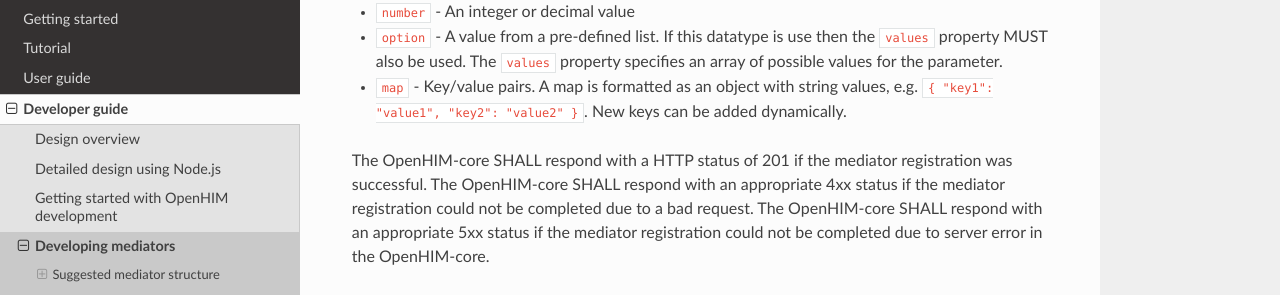
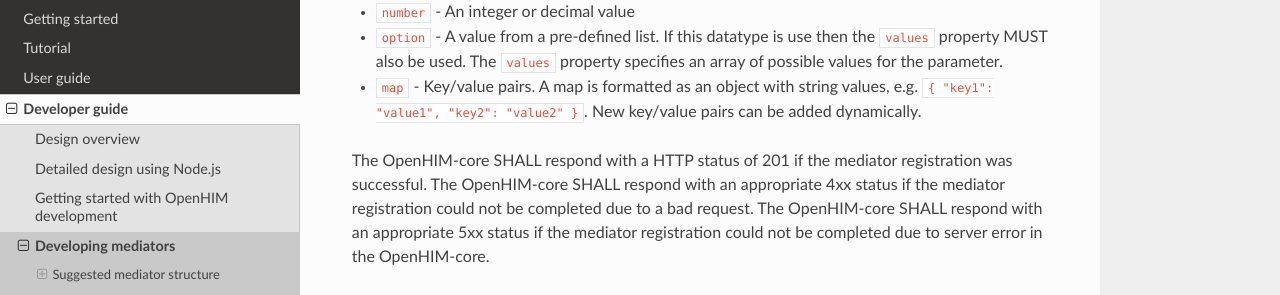
Before and after one commit to jembi/openhim-core-js, a Sphinx documentation site: the page built from docs/dev-guide/mediators.md, in a window 1280 px wide and 900 px high, scrolled down 3495 px. Shown: the part 156-451 px from the top of the window. Built offline with Sphinx 7.4.7 and the Read the Docs theme 2.0.0, drawn with Linux system fonts in a browser that asks for light colours.

Commit message:
PR #590: Addressed comments

```diff
--- a/docs/dev-guide/mediators.md
+++ b/docs/dev-guide/mediators.md
@@ -78,7 +78,7 @@
 * `bool` - A boolean value (true or false)
 * `number` - An integer or decimal value
 * `option` - A value from a pre-defined list. If this datatype is use then the `values` property MUST also be used. The `values` property specifies an array of possible values for the parameter.
-* `map` - Key/value pairs. A map is formatted as an object with string values, e.g. `{ "key1": "value1", "key2": "value2" }`. New keys can be added dynamically.
+* `map` - Key/value pairs. A map is formatted as an object with string values, e.g. `{ "key1": "value1", "key2": "value2" }`. New key/value pairs can be added dynamically.
 
 The OpenHIM-core SHALL respond with a HTTP status of 201 if the mediator registration was successful.
 The OpenHIM-core SHALL respond with an appropriate 4xx status if the mediator registration could not be completed due to a bad request.
```
Also changed, not shown: 1 other file.
